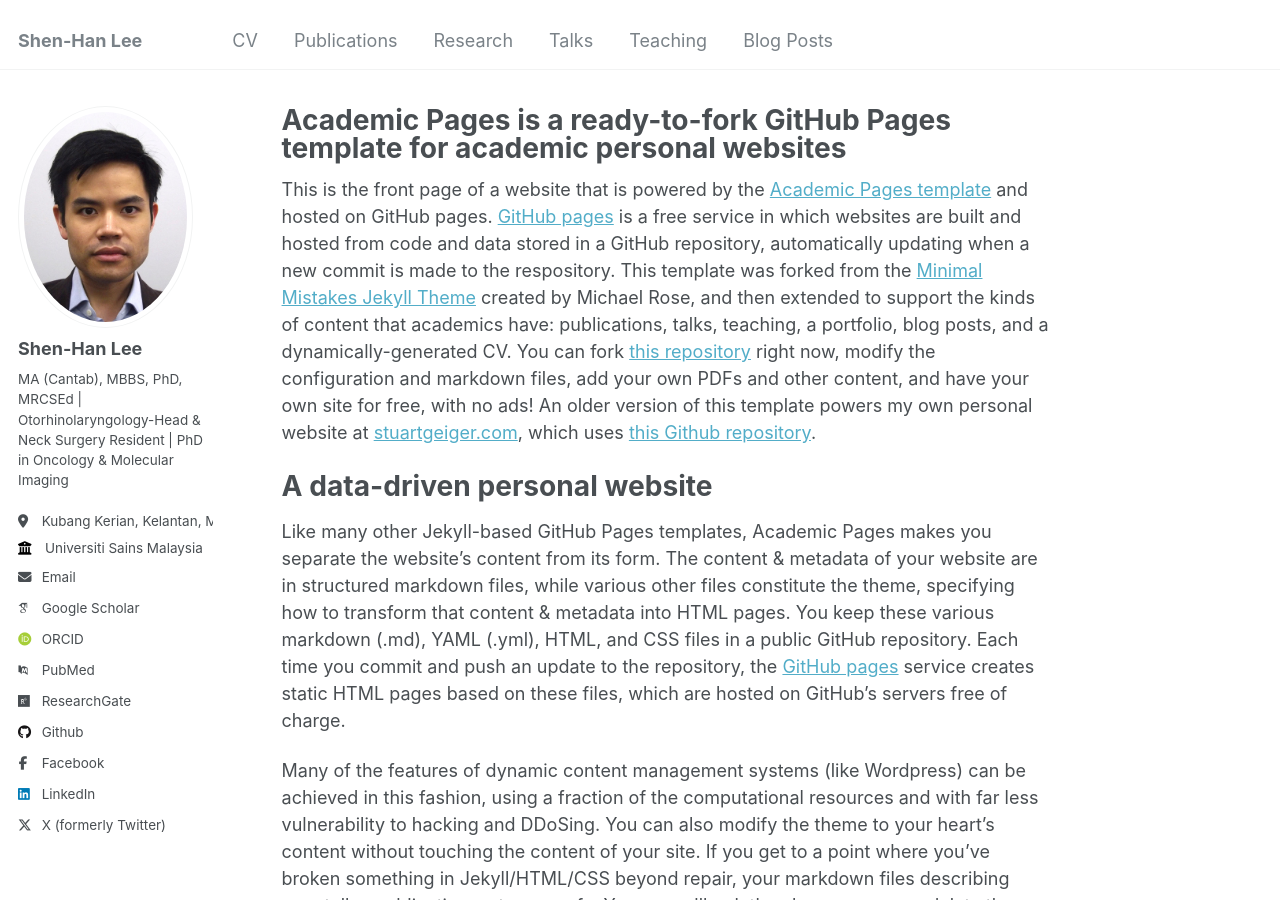
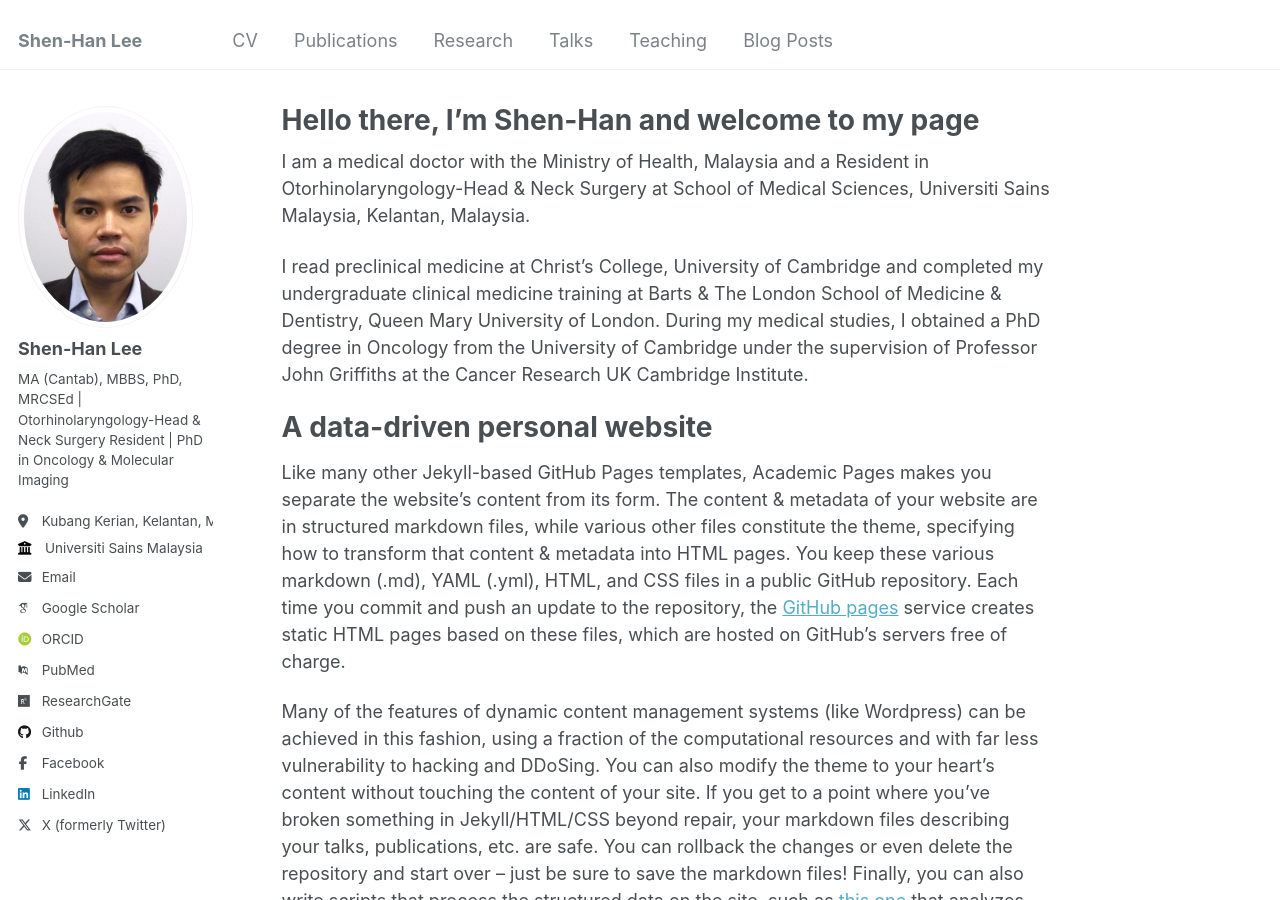
Before and after one commit to shenhanlee/shenhanlee.github.io, a Jekyll site: the page built from _pages/about.md, in a window 1280 px wide and 900 px high. Built offline with Jekyll 4.4.1, drawn with Linux system fonts in a browser that asks for light colours; some web fonts are replaced.

Commit message:
Merge remote-tracking branch 'origin/master'

```diff
--- a/_pages/about.md
+++ b/_pages/about.md
@@ -1,13 +1,16 @@
 ---
 permalink: /
-title: "Academic Pages is a ready-to-fork GitHub Pages template for academic personal websites"
+title: "Hello there, I'm Shen-Han and welcome to my page"
 author_profile: true
 redirect_from:
   - /about/
   - /about.html
 ---
 
-This is the front page of a website that is powered by the [Academic Pages template](https://github.com/academicpages/academicpages.github.io) and hosted on GitHub pages. [GitHub pages](https://pages.github.com) is a free service in which websites are built and hosted from code and data stored in a GitHub repository, automatically updating when a new commit is made to the respository. This template was forked from the [Minimal Mistakes Jekyll Theme](https://mmistakes.github.io/minimal-mistakes/) created by Michael Rose, and then extended to support the kinds of content that academics have: publications, talks, teaching, a portfolio, blog posts, and a dynamically-generated CV. You can fork [this repository](https://github.com/academicpages/academicpages.github.io) right now, modify the configuration and markdown files, add your own PDFs and other content, and have your own site for free, with no ads! An older version of this template powers my own personal website at [stuartgeiger.com](http://stuartgeiger.com), which uses [this Github repository](https://github.com/staeiou/staeiou.github.io).
+I am a medical doctor with the Ministry of Health, Malaysia and a Resident in Otorhinolaryngology-Head & Neck Surgery at School of Medical Sciences, Universiti Sains Malaysia, Kelantan, Malaysia.
+
+I read preclinical medicine at Christ's College, University of Cambridge and completed my undergraduate clinical medicine training at Barts & The London School of Medicine & Dentistry, Queen Mary University of London. During my medical studies, I obtained a PhD degree in Oncology from the University of Cambridge under the supervision of Professor John Griffiths at the Cancer Research UK Cambridge Institute.
+
 
 A data-driven personal website
 ======
```
